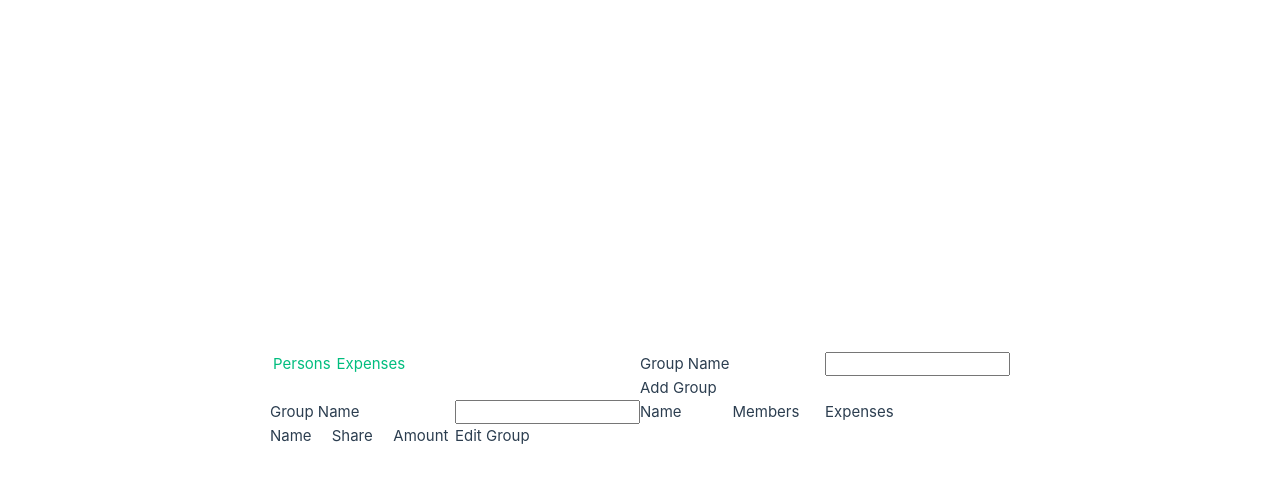
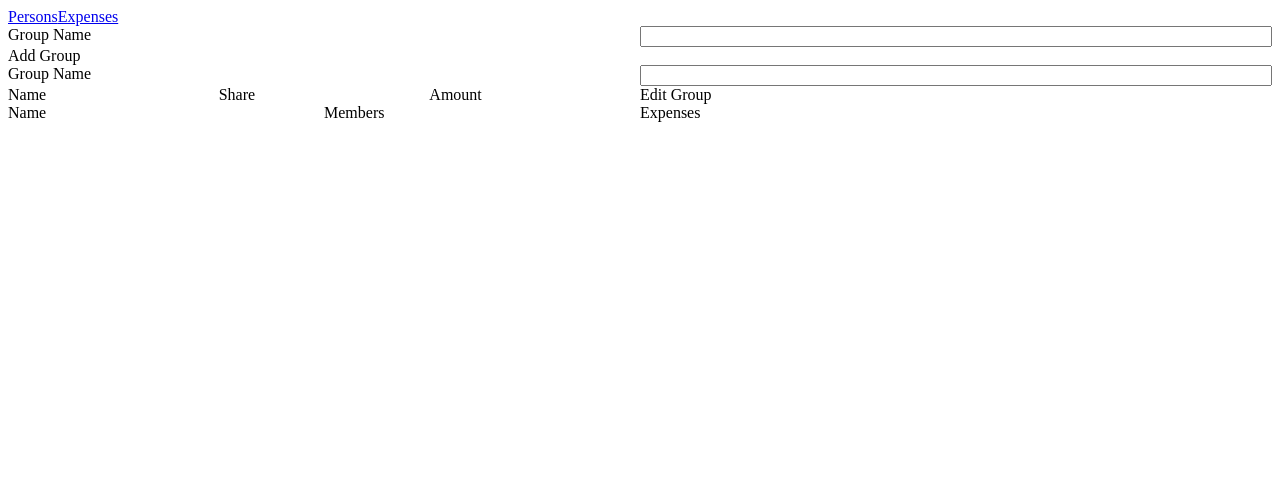
Before and after one commit to Lep333/invoice_splitter, a Vue app: page /groups in a window 1280 px wide. Shown: the top 482 px of the page. Built offline with nearby package versions, Linux system fonts and the light colour scheme.

Commit message:
Removed template css

```diff
--- a/src/assets/base.css
+++ /dev/null
@@ -1,86 +0,0 @@
-/* color palette from <https://github.com/vuejs/theme> */
-:root {
-  --vt-c-white: #ffffff;
-  --vt-c-white-soft: #f8f8f8;
-  --vt-c-white-mute: #f2f2f2;
-
-  --vt-c-black: #181818;
-  --vt-c-black-soft: #222222;
-  --vt-c-black-mute: #282828;
-
-  --vt-c-indigo: #2c3e50;
-
-  --vt-c-divider-light-1: rgba(60, 60, 60, 0.29);
-  --vt-c-divider-light-2: rgba(60, 60, 60, 0.12);
-  --vt-c-divider-dark-1: rgba(84, 84, 84, 0.65);
-  --vt-c-divider-dark-2: rgba(84, 84, 84, 0.48);
-
-  --vt-c-text-light-1: var(--vt-c-indigo);
-  --vt-c-text-light-2: rgba(60, 60, 60, 0.66);
-  --vt-c-text-dark-1: var(--vt-c-white);
-  --vt-c-text-dark-2: rgba(235, 235, 235, 0.64);
-}
-
-/* semantic color variables for this project */
-:root {
-  --color-background: var(--vt-c-white);
-  --color-background-soft: var(--vt-c-white-soft);
-  --color-background-mute: var(--vt-c-white-mute);
-
-  --color-border: var(--vt-c-divider-light-2);
-  --color-border-hover: var(--vt-c-divider-light-1);
-
-  --color-heading: var(--vt-c-text-light-1);
-  --color-text: var(--vt-c-text-light-1);
-
-  --section-gap: 160px;
-}
-
-@media (prefers-color-scheme: dark) {
-  :root {
-    --color-background: var(--vt-c-black);
-    --color-background-soft: var(--vt-c-black-soft);
-    --color-background-mute: var(--vt-c-black-mute);
-
-    --color-border: var(--vt-c-divider-dark-2);
-    --color-border-hover: var(--vt-c-divider-dark-1);
-
-    --color-heading: var(--vt-c-text-dark-1);
-    --color-text: var(--vt-c-text-dark-2);
-  }
-}
-
-*,
-*::before,
-*::after {
-  box-sizing: border-box;
-  margin: 0;
-  font-weight: normal;
-}
-
-body {
-  min-height: 100vh;
-  color: var(--color-text);
-  background: var(--color-background);
-  transition:
-    color 0.5s,
-    background-color 0.5s;
-  line-height: 1.6;
-  font-family:
-    Inter,
-    -apple-system,
-    BlinkMacSystemFont,
-    'Segoe UI',
-    Roboto,
-    Oxygen,
-    Ubuntu,
-    Cantarell,
-    'Fira Sans',
-    'Droid Sans',
-    'Helvetica Neue',
-    sans-serif;
-  font-size: 15px;
-  text-rendering: optimizeLegibility;
-  -webkit-font-smoothing: antialiased;
-  -moz-osx-font-smoothing: grayscale;
-}
--- a/src/assets/main.css
+++ /dev/null
@@ -1,35 +0,0 @@
-@import './base.css';
-
-#app {
-  max-width: 1280px;
-  margin: 0 auto;
-  padding: 2rem;
-  font-weight: normal;
-}
-
-a,
-.green {
-  text-decoration: none;
-  color: hsla(160, 100%, 37%, 1);
-  transition: 0.4s;
-  padding: 3px;
-}
-
-@media (hover: hover) {
-  a:hover {
-    background-color: hsla(160, 100%, 37%, 0.2);
-  }
-}
-
-@media (min-width: 1024px) {
-  body {
-    display: flex;
-    place-items: center;
-  }
-
-  #app {
-    display: grid;
-    grid-template-columns: 1fr 1fr;
-    padding: 0 2rem;
-  }
-}
--- a/src/components/Groups.vue
+++ b/src/components/Groups.vue
@@ -92,8 +92,6 @@
         for (let member of el.members) {
             sum += member.share;
         }
-        console.log("hallo", sum);
-        console.log(13 / 1);
         return sum;
     },
     test(el) {
--- a/src/main.js
+++ b/src/main.js
@@ -1,5 +1,3 @@
-import './assets/main.css'
-
 import { createApp } from 'vue'
 import App from './App.vue'
 import router from './router.js'
```
Also changed, not shown: src/assets/logo.svg (deleted).
